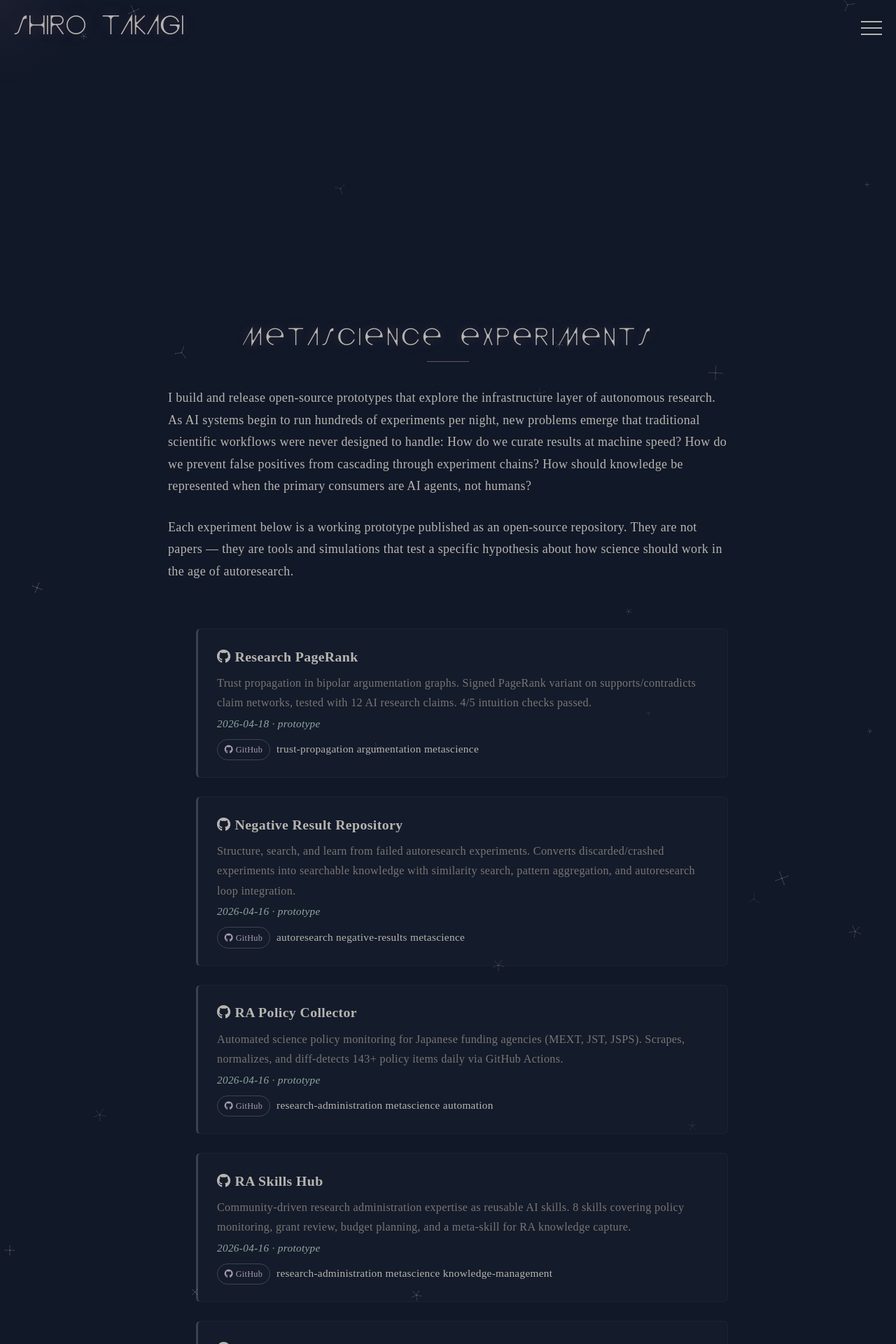
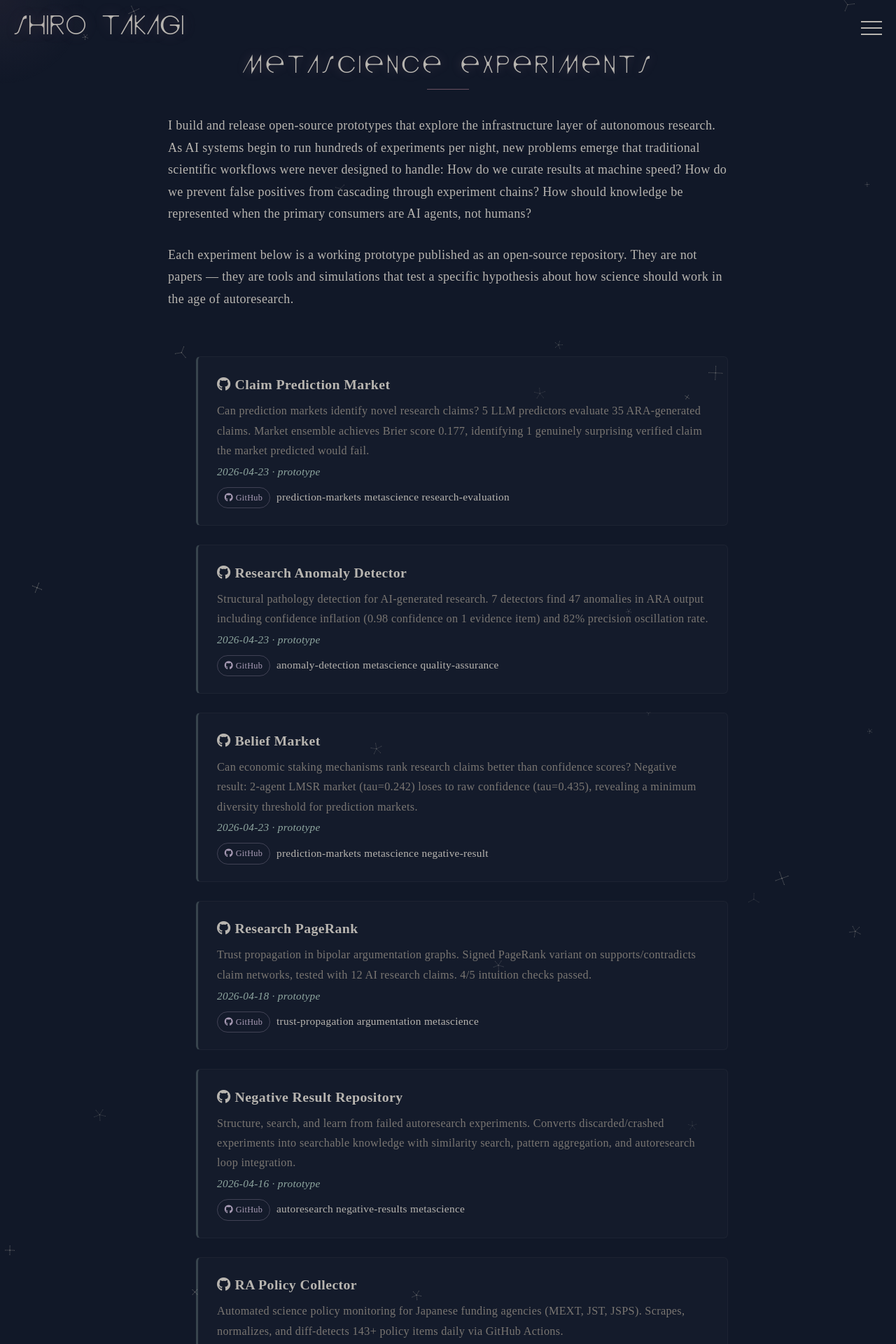
Before and after one commit to t46/t46.github.io, a Jekyll site: the page built from experiments.html, in a window 1280 px wide. Shown: the top 1920 px of the page at 70% size. Built offline with Jekyll 4.4.1, drawn with Linux system fonts in a browser that asks for light colours; nearby versions of some CDN libraries; some of the changed text lies outside the part shown.

Commit message:
add 3 new metascience experiments to experiments page
- Claim Prediction Market (Brier 0.177, novel claim identification)
- Research Anomaly Detector (47 anomalies, confidence inflation)
- Belief Market (negative result, minimum diversity threshold)

Co-Authored-By: Claude Opus 4.6 (1M context) <noreply@anthropic.com>

```diff
--- a/_data/experiments.yml
+++ b/_data/experiments.yml
@@ -1,3 +1,33 @@
+- title: "Claim Prediction Market"
+  description: "Can prediction markets identify novel research claims? 5 LLM predictors evaluate 35 ARA-generated claims. Market ensemble achieves Brier score 0.177, identifying 1 genuinely surprising verified claim the market predicted would fail."
+  date: 2026-04-23
+  status: "prototype"
+  github: "https://github.com/t46/claim-prediction-market"
+  tags:
+    - prediction-markets
+    - metascience
+    - research-evaluation
+
+- title: "Research Anomaly Detector"
+  description: "Structural pathology detection for AI-generated research. 7 detectors find 47 anomalies in ARA output including confidence inflation (0.98 confidence on 1 evidence item) and 82% precision oscillation rate."
+  date: 2026-04-23
+  status: "prototype"
+  github: "https://github.com/t46/research-anomaly-detector"
+  tags:
+    - anomaly-detection
+    - metascience
+    - quality-assurance
+
+- title: "Belief Market"
+  description: "Can economic staking mechanisms rank research claims better than confidence scores? Negative result: 2-agent LMSR market (tau=0.242) loses to raw confidence (tau=0.435), revealing a minimum diversity threshold for prediction markets."
+  date: 2026-04-23
+  status: "prototype"
+  github: "https://github.com/t46/belief-market"
+  tags:
+    - prediction-markets
+    - metascience
+    - negative-result
+
 - title: "Research PageRank"
   description: "Trust propagation in bipolar argumentation graphs. Signed PageRank variant on supports/contradicts claim networks, tested with 12 AI research claims. 4/5 intuition checks passed."
   date: 2026-04-18
```
